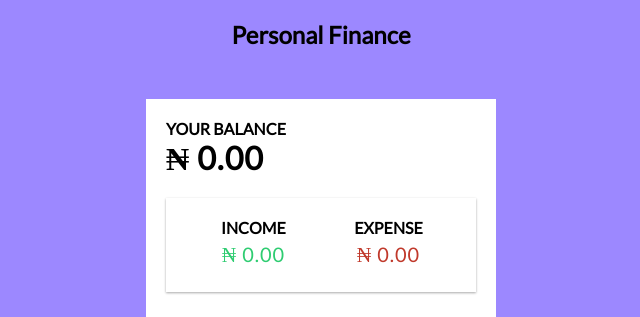
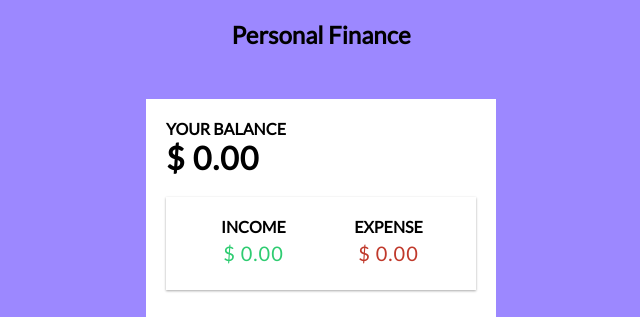
Before and after one commit to adebayoadebusoye1/personalFinance, a plain HTML site: page index.html in a window 1280 px wide. Shown: the top 317 px of the page, 319-959 px from the left. Drawn offline with Linux system fonts and the light colour scheme.

Commit message:
code added

```diff
--- a/index.html
+++ b/index.html
@@ -16,17 +16,17 @@
 
     <div class="container">
         <h4>Your Balance</h4>
-        <h1 id="balance">&#8358; 0.00</h1>
+        <h1 id="balance">$ 0.00</h1>
 
 
         <div class="inc-exp-container">
             <div>
                 <h4>Income</h4>
-                <div id="money-plus" class="money plus"> &#8358; 0.00</div>
+                <div id="money-plus" class="money plus"> $ 0.00</div>
             </div>
             <div>
                 <h4>Expense</h4>
-                <div id="money-minus" class="money minus"> &#8358; 0.00</div>
+                <div id="money-minus" class="money minus"> $  0.00</div>
             </div>
         </div>
 
--- a/script.js
+++ b/script.js
@@ -69,14 +69,14 @@ function addTransactionToDOM(transaction){
 function updateValues(){
     const amounts = transactions.map(x => x.amount)
     const total = amounts.reduce((x, y) => (x += y), 0).toFixed(2);
-    balance.innerHTML = `&#x20A6; ${total}`
+    balance.innerHTML = `$ ${total}`
 
 
     //for income
     const income = amounts.filter(x => x > 0).reduce((x,y) => (x=y), 0).toFixed(2);
-    money_plus.innerHTML = `&#x20A6; ${income}`
+    money_plus.innerHTML = `$ ${income}`
 
-    money_minus.innerHTML = `&#x20A6; ${Math.abs(amounts.filter(x => x < 0).reduce((x,y) => (x += y), 0)).toFixed(2)}`
+    money_minus.innerHTML = `$ ${Math.abs(amounts.filter(x => x < 0).reduce((x,y) => (x += y), 0)).toFixed(2)}`
     // console.log(amounts);
 
 }
```
